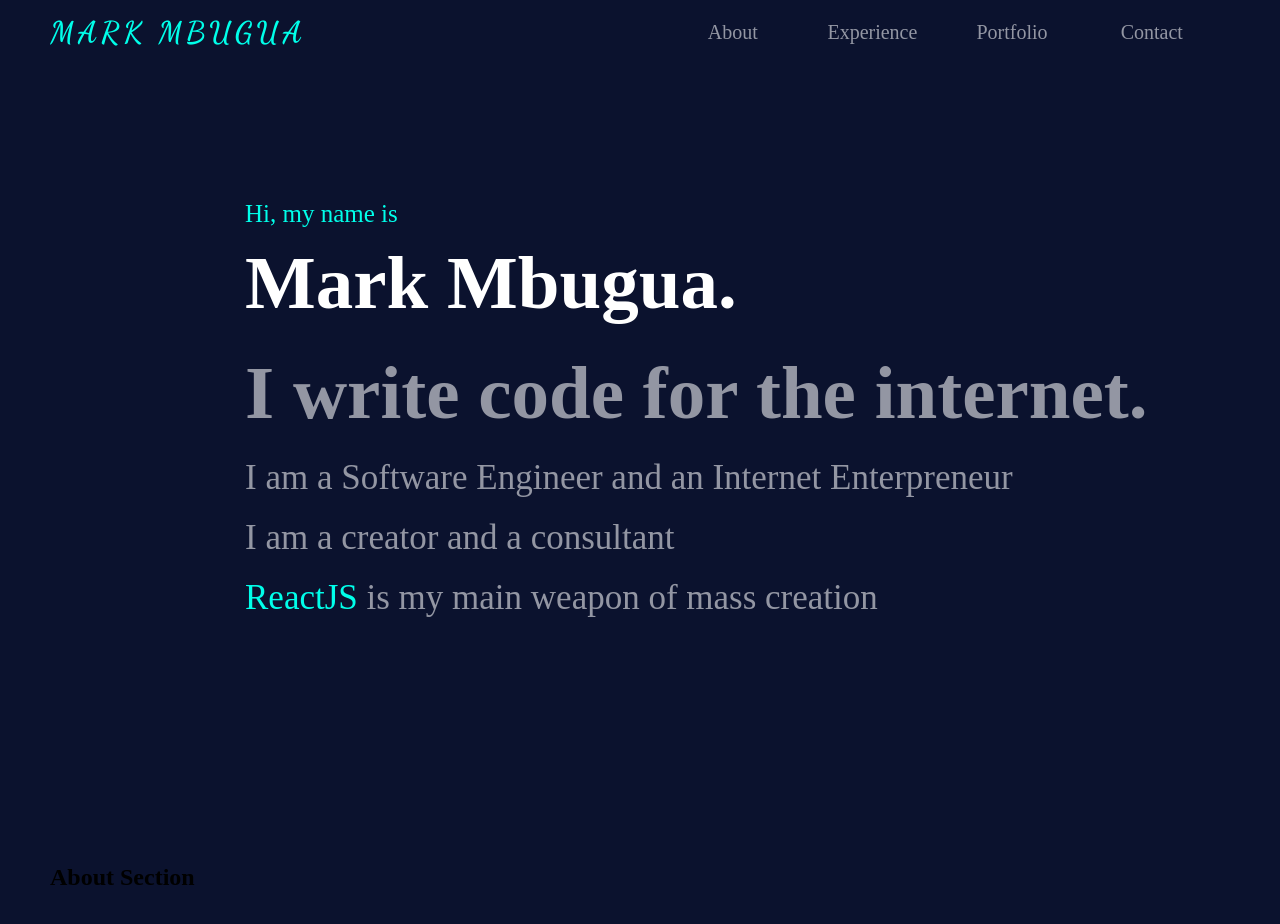
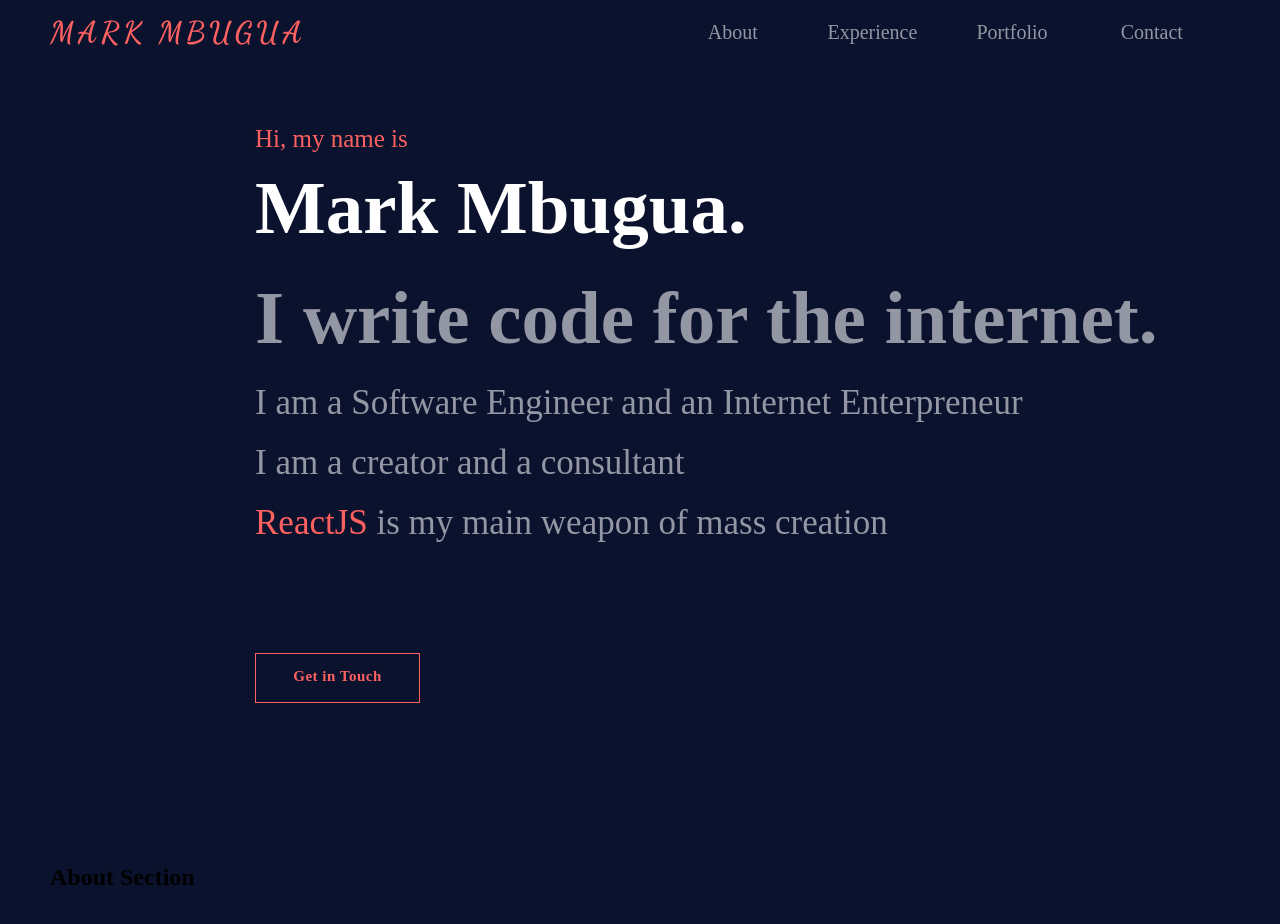
Before and after one commit to Mark9Mbugua/markize, a React (Create React App) app: page / in a window 1280 px wide. Shown: the top 924 px of the page. Built offline with nearby package versions, Linux system fonts and the light colour scheme; a web font is replaced by a local one.

Commit message:
created reusable button component

```diff
--- /dev/null
+++ b/src/components/custom-button/custom-button.component.jsx
@@ -0,0 +1,9 @@
+import React from 'react';
+
+import { CustomButtonContainer } from './custom-button.styles';
+
+const CustomButton = ({ children }) => {
+    return <CustomButtonContainer>{children}</CustomButtonContainer>
+}
+
+export default CustomButton
--- /dev/null
+++ b/src/components/custom-button/custom-button.styles.jsx
@@ -0,0 +1,29 @@
+import styled from 'styled-components';
+
+export const CustomButtonContainer = styled.button`
+    min-width: 165px;
+    width: auto;
+    height: 50px;
+    letter-spacing: 0.5px;
+    line-height: 45px;
+    padding: 0 25px 0 25px;
+    margin: 0;
+    font-size: 15px;
+    font-weight: bolder;
+    cursor: pointer;
+    display: flex;
+    justify-content: center;
+    color: #ff6161;
+    border: 1px solid #ff6161;
+
+    &:hover {
+        color:#9396a3;
+        border: 1px solid #9396a3;
+
+    }
+
+    &:focus {
+        color:#9396a3;
+        border: 1px solid #9396a3;
+    }
+`;
--- a/src/components/landing-section/landing.component.jsx
+++ b/src/components/landing-section/landing.component.jsx
@@ -1,4 +1,6 @@
 import React from 'react';
+
+import CustomButton from '../custom-button/custom-button.component';
 
 import {
     LandingSection,
@@ -7,7 +9,8 @@ import {
     HeadingTwo,
     IntroDetails,
     MyName,
-    FavStack
+    FavStack,
+    LandingButtonContainer
 } from './landing.styles';
 
 const Landing = () => {
@@ -20,6 +23,9 @@ const Landing = () => {
                 <IntroDetails>I am a Software Engineer and an Internet Enterpreneur</IntroDetails>
                 <IntroDetails>I am a creator and a consultant</IntroDetails>
                 <IntroDetails><FavStack>ReactJS</FavStack> is my main weapon of mass creation</IntroDetails>
+                <LandingButtonContainer>
+                    <CustomButton>Get in Touch</CustomButton>
+                </LandingButtonContainer>
             </LandingBody>
         </LandingSection>
     )
--- a/src/components/landing-section/landing.styles.jsx
+++ b/src/components/landing-section/landing.styles.jsx
@@ -7,23 +7,23 @@ export const LandingSection = styled.section`
     grid-template-rows: 1fr;
     justify-items: center;
     align-items: center;
-    /* border: 1px solid red; */
 `;
 
 export const LandingBody = styled.div`
-    /* border: 1px solid red; */
     display: flex;
     flex-direction: column;
     justify-content: center;
-    align-items: center;
+    align-items: flex-start;
     width: 75%;
     height: auto;
     margin-top: -100px;
     margin-left: 100px;
 `;
 
+
+
 export const MyName = styled.p`
-    color: #00ffea;
+    color: #ff6161;
     font-size: 25px;
 `;
 
@@ -46,7 +46,12 @@ export const IntroDetails = styled.p`
 `;
 
 export const FavStack = styled.span`
-    color: #00ffea;
+    color: #ff6161;
     padding: 0;
     margin: 0;
 `;
+
+export const LandingButtonContainer = styled.div`
+    margin-top: 100px;
+    padding-left: 0;
+`;
--- a/src/components/navbar/navbar.styles.jsx
+++ b/src/components/navbar/navbar.styles.jsx
@@ -28,7 +28,7 @@ export const Logo = styled.div`
 
 export const LogoLink = styled(Link)`
     text-decoration: none;
-    color:#00ffea;
+    color:#ff6161;
     text-decoration: none;
     font-family: 'Dancing Script', cursive;
     font-size: 30px;
@@ -82,10 +82,10 @@ export const NavLink = styled(Link)`
     cursor: pointer;
 
     &:hover {
-        color:#00ffea;
+        color:#ff6161;
     }
 
     &:focus {
-        color:#00ffea;
+        color:#ff6161;
     }
 `;
```
Also changed, not shown: 2 other files (tests, documents, lock files or other folders).
